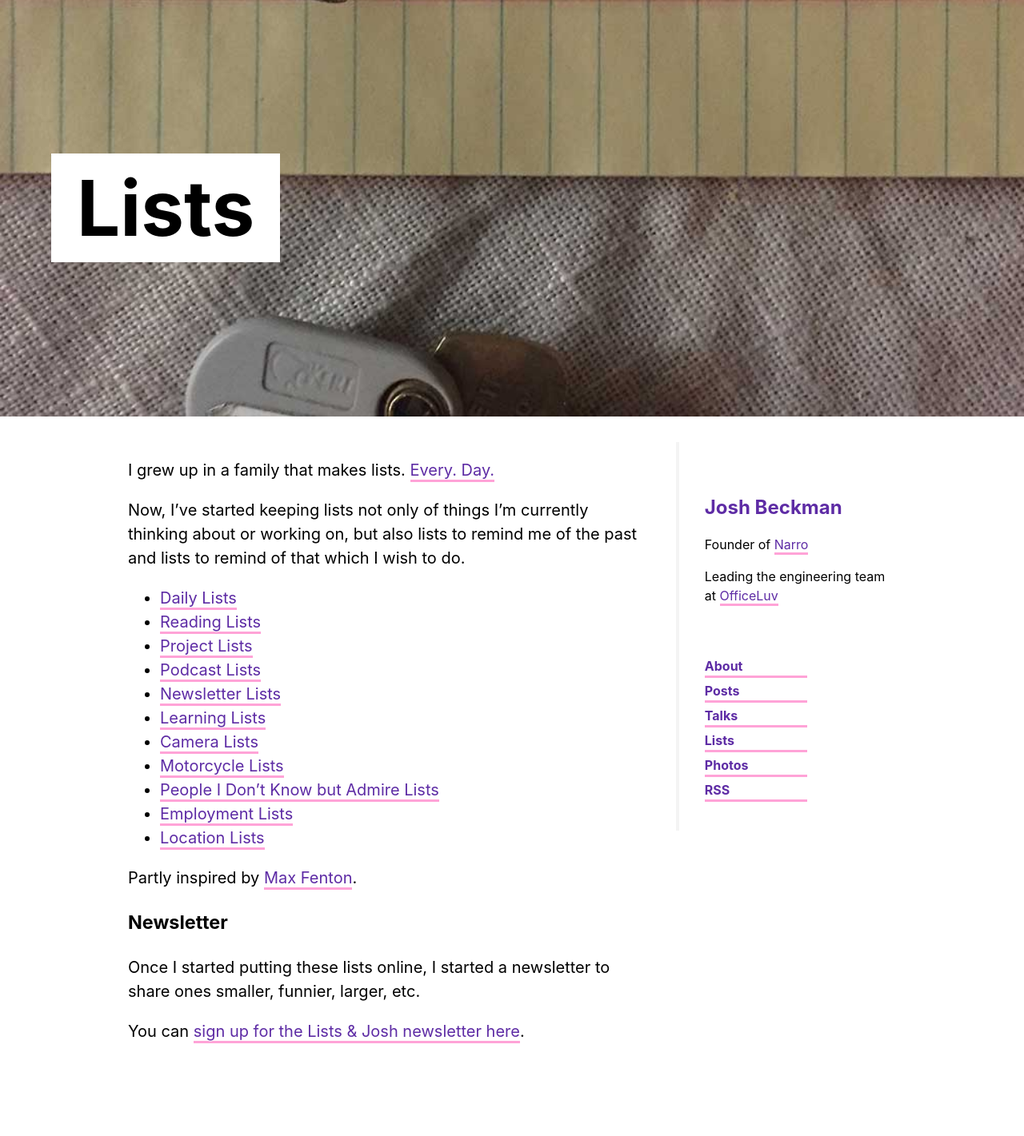
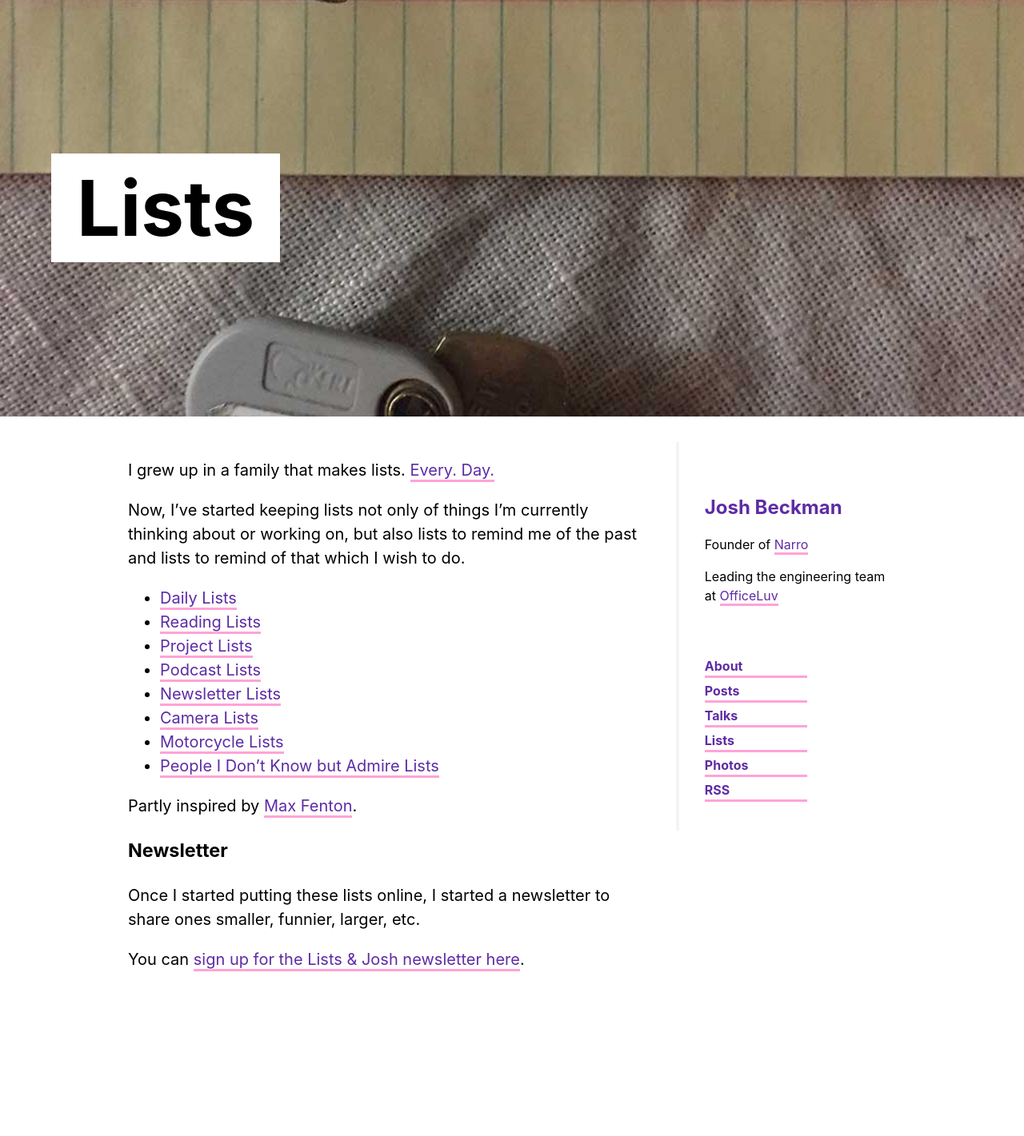
Before and after one commit to joshbeckman/andjosh.github.io, a Jekyll site: the page built from lists.md, in a window 1280 px wide. Shown: the whole page at 80% size. Built offline with Jekyll 4.4.1, drawn with Linux system fonts in a browser that asks for light colours; nearby versions of some CDN libraries; after the commit the page ends 1331 px from its top, so only the background shows below that.

Commit message:
Remove old lists

```diff
--- a/lists.md
+++ b/lists.md
@@ -13,12 +13,9 @@ Now, I've started keeping lists not only of things I'm currently thinking about
 - [Project Lists](/lists/project)
 - [Podcast Lists](/lists/podcast)
 - [Newsletter Lists](/lists/newsletter)
-- [Learning Lists](/lists/learning)
 - [Camera Lists](/lists/camera)
 - [Motorcycle Lists](/lists/motorcycle)
 - [People I Don't Know but Admire Lists](/lists/people-i-admire)
-- [Employment Lists](/lists/employment)
-- [Location Lists](/lists/location)
 
 Partly inspired by [Max Fenton](http://maxfenton.com/biblio/).
 
```
